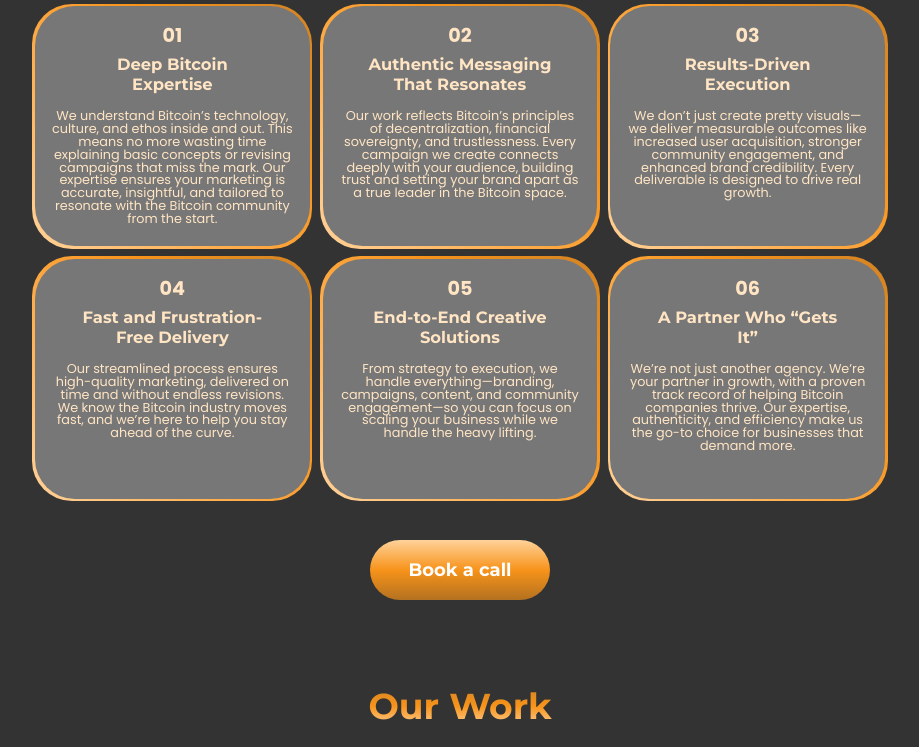
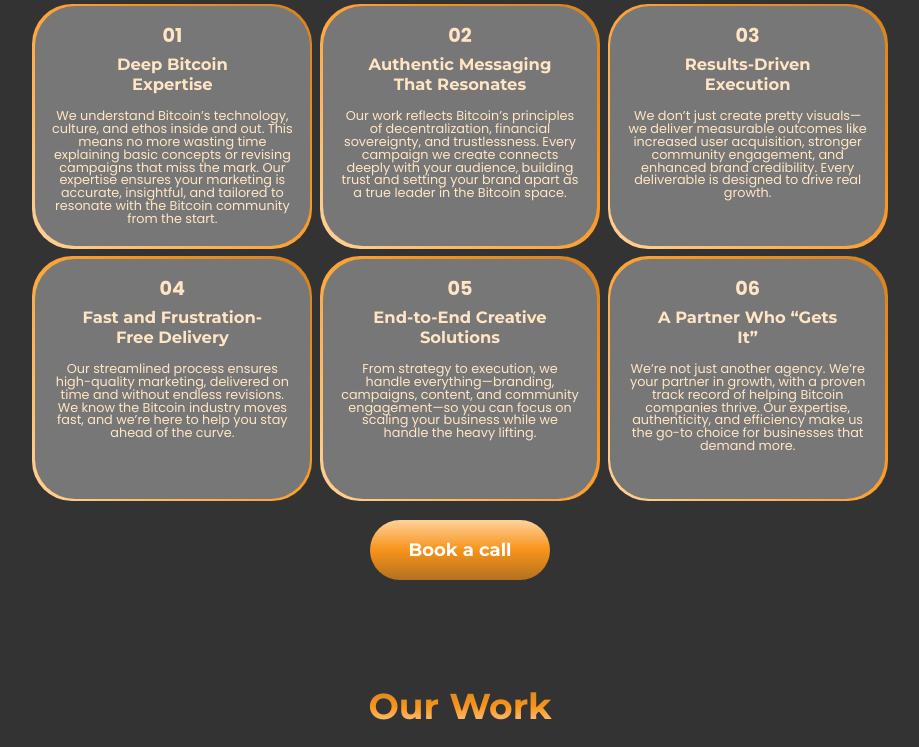
Before and after one commit to vill-yim/CreativeNetwork, a React (Vite) app: page / in a window 1280 px wide. Shown: the part 1729-2476 px from the top of the page, without its empty margins (180-1099 px from the left). Built offline with nearby package versions, Linux system fonts and the light colour scheme; grey boxes are pictures that could not be loaded; a web font is replaced by a local one.

Commit message:
version: version lista de cn solo falta calendary

```diff
--- a/src/styles/home/wemake.module.css
+++ b/src/styles/home/wemake.module.css
@@ -15,7 +15,7 @@
   background: linear-gradient(to top, #ffd29a, #f7931a, #d28324);
   -webkit-background-clip: text;
   color: transparent;
-  margin-bottom: 60px;
+  margin-bottom: 20px;
 }
 
 .contents-wemakes {
@@ -96,7 +96,7 @@
   width: 100%;
   height: 60px;
   max-width: 100%;
-  margin: 35px auto;
+  margin: 15px auto;
   display: flex;
   flex-direction: column;
   align-items: center;
```
